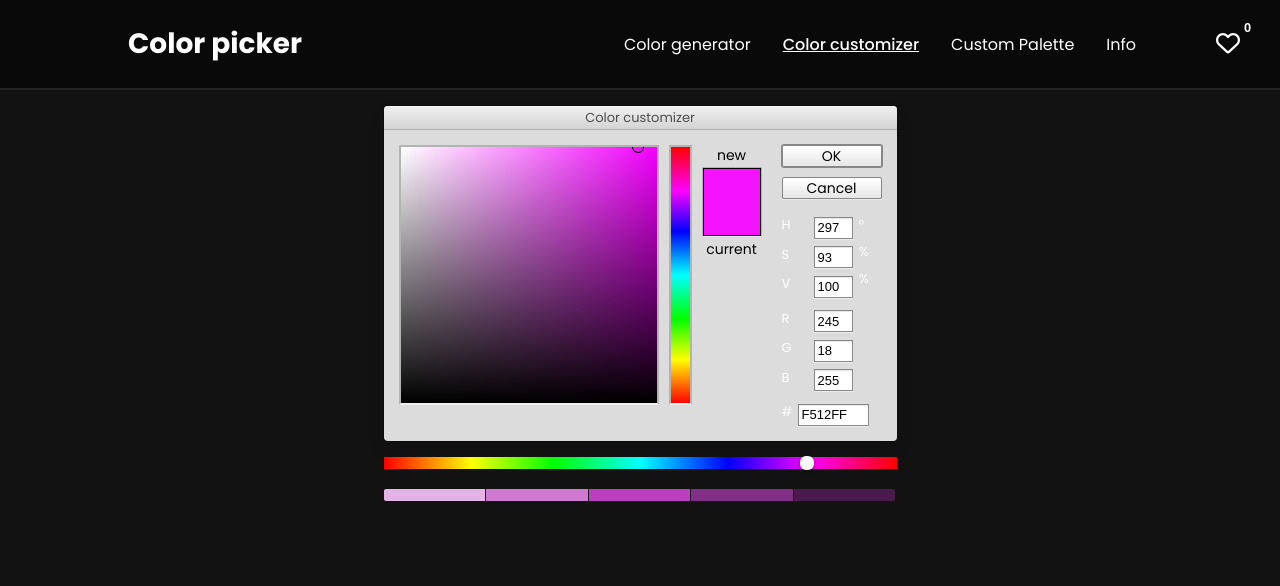
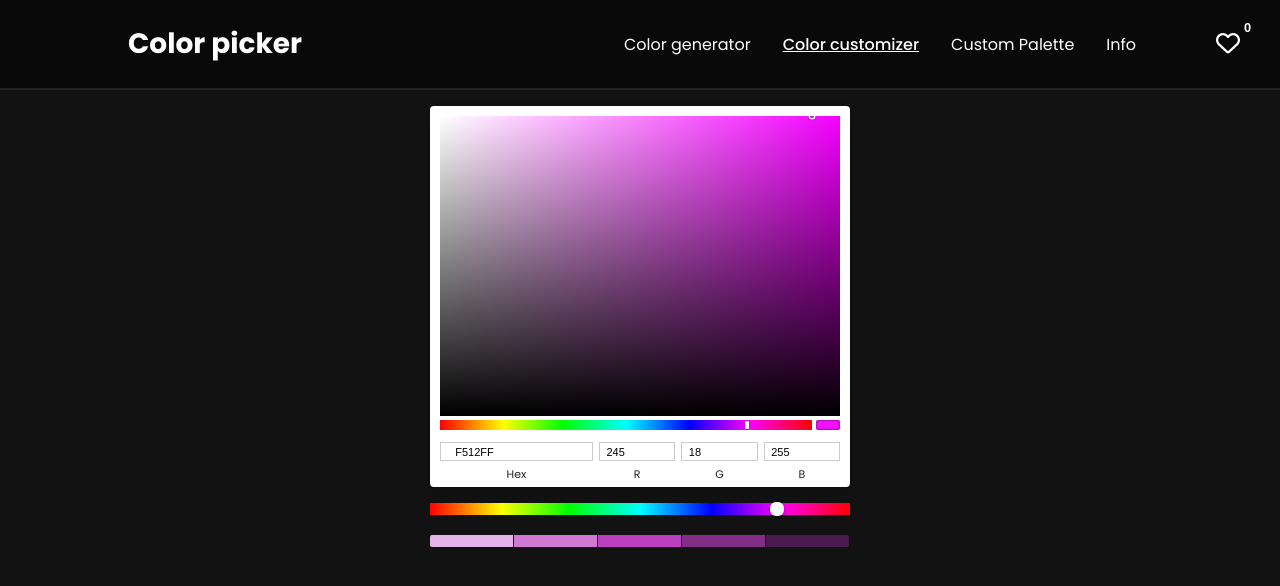
Before and after one commit to Kossin1337/Color-picker-palette-generator, a React (Create React App) app: page /color-customizer in a window 1280 px wide. Shown: the top 586 px of the page. Built offline with nearby package versions, Linux system fonts and the light colour scheme.

Commit message:
Added copyToClipboard in ColorCustomizer

```diff
--- a/src/Pages/ColorCustomizer/ColorCustomizer.js
+++ b/src/Pages/ColorCustomizer/ColorCustomizer.js
@@ -1,5 +1,5 @@
 import React, { useState, useEffect } from "react";
-import { PhotoshopPicker, SliderPicker } from "react-color";
+import { SketchPicker, SliderPicker } from "react-color";
 
 import "./ColorCustomizer.css";
 
@@ -12,10 +12,6 @@ export const ColorCustomizer = ({ changeBackground, setFavColors }) => {
 
   function updateColor(color) {
     setColor(color);
-  }
-
-  function copyToClipboard() {
-    console.log("copied");
   }
 
   function addToFavorites() {
@@ -44,16 +40,18 @@ export const ColorCustomizer = ({ changeBackground, setFavColors }) => {
   return (
     <div className="color-customizer">
       <div className="react-colors">
-        <PhotoshopPicker
+        <SketchPicker
+          width={400}
+          disableAlpha={true}
+          presetColors={[]}
           color={color}
           header={"Color customizer"}
-          onChangeComplete={updateColor}
+          onChange={updateColor}
         />
         <SliderPicker
           color={color}
-          style={{ "background-color": "#ffffff" }}
           className="react-slider"
-          onChangeComplete={updateColor}
+          onChange={updateColor}
         />
       </div>
 
```
